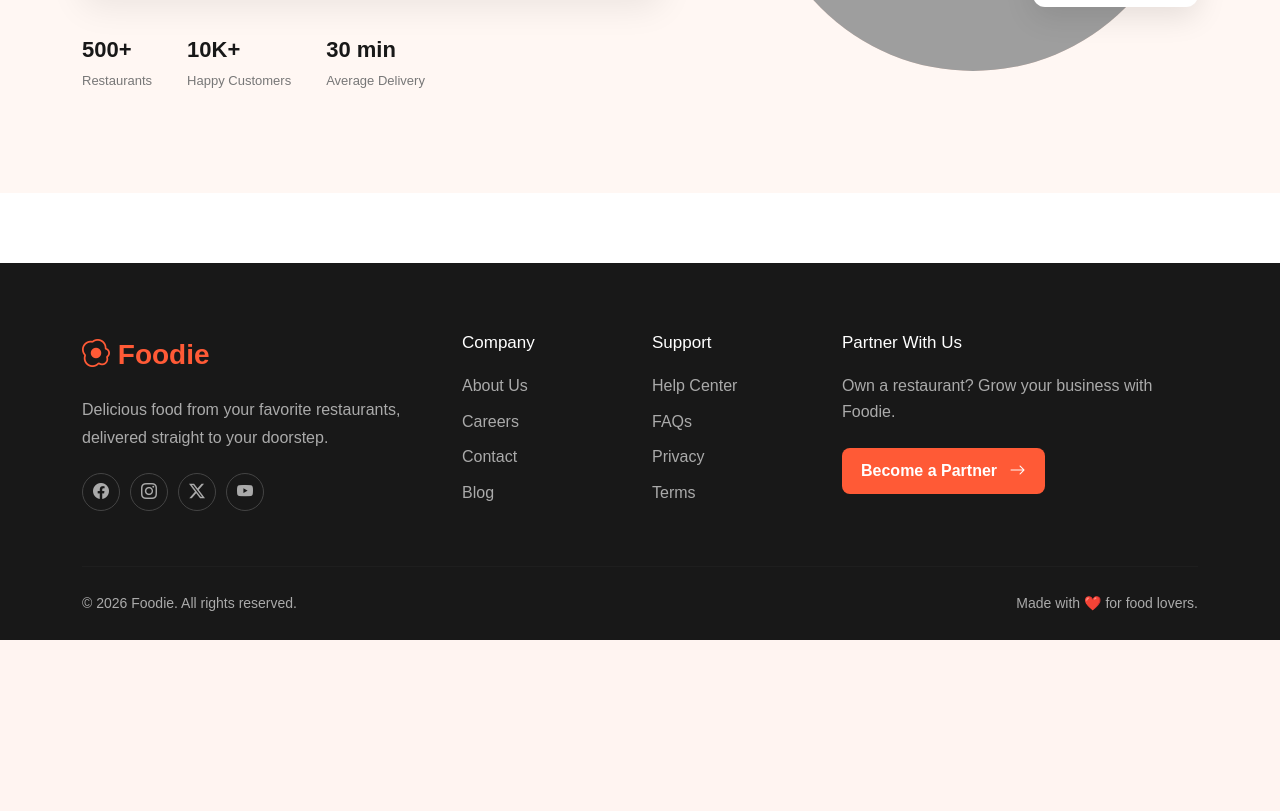
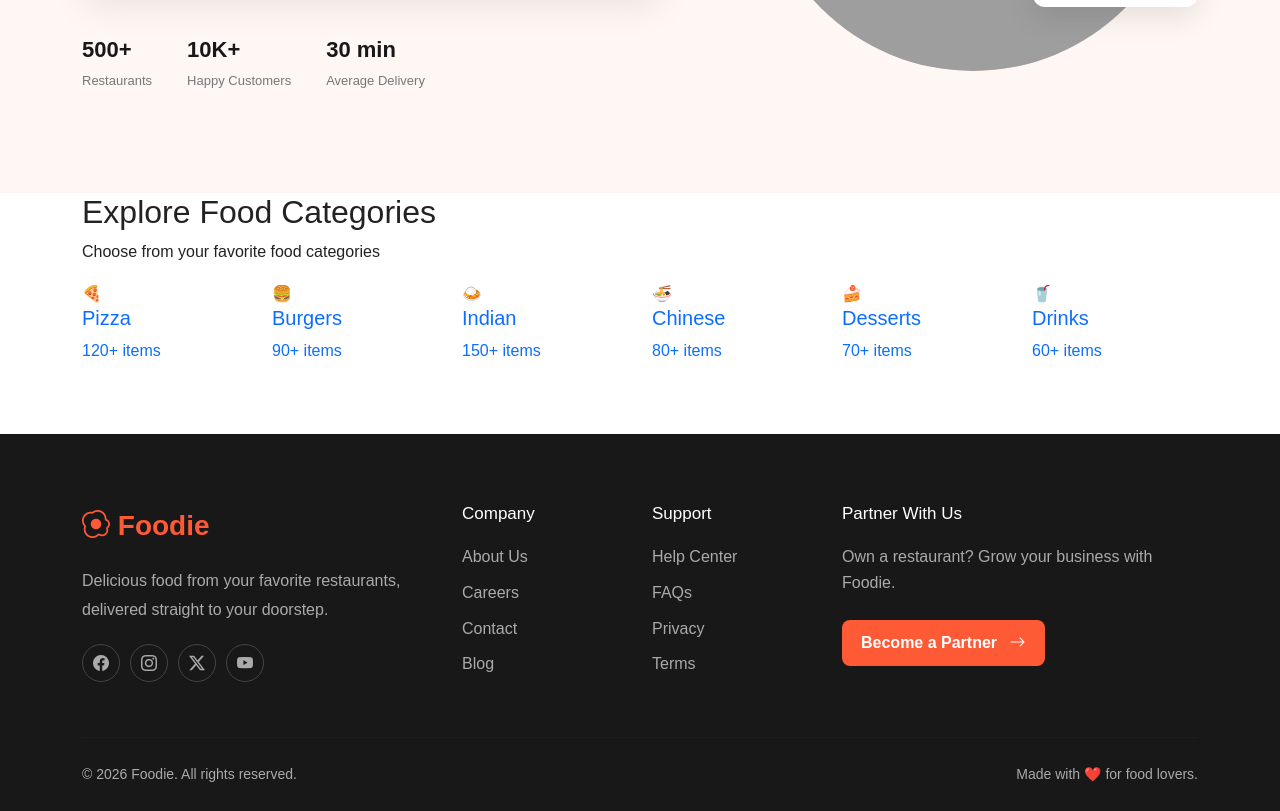
Before and after one commit to HarshitaSoni1116/food_ordering_system, a Django app: page / in a window 1280 px wide. Shown: the part 552-1363 px from the top of the page. Before the commit the page ends 1192 px from the top, so only its background shows below. Run offline with Django 5.2, Linux system fonts and the light colour scheme; grey boxes are pictures that could not be loaded.

Commit message:
Add food categories section

```diff
--- a/templates/home.html
+++ b/templates/home.html
@@ -174,4 +174,164 @@ Foodie | Delicious Food Delivered
 
 </section>
 
+<!-- =====================================
+     FOOD CATEGORIES
+===================================== -->
+
+<section class="categories-section">
+
+    <div class="container">
+
+
+        <!-- Heading -->
+
+        <div class="section-heading">
+
+            <h2>
+                Explore Food Categories
+            </h2>
+
+            <p>
+                Choose from your favorite food categories
+            </p>
+
+        </div>
+
+
+        <!-- Categories -->
+
+        <div class="row g-4">
+
+
+            <!-- Pizza -->
+
+            <div class="col-6 col-md-4 col-lg-2">
+
+                <a href="#" class="category-card">
+
+                    <div class="category-icon">
+                        🍕
+                    </div>
+
+                    <h5>Pizza</h5>
+
+                    <span>
+                        120+ items
+                    </span>
+
+                </a>
+
+            </div>
+
+
+            <!-- Burger -->
+
+            <div class="col-6 col-md-4 col-lg-2">
+
+                <a href="#" class="category-card">
+
+                    <div class="category-icon">
+                        🍔
+                    </div>
+
+                    <h5>Burgers</h5>
+
+                    <span>
+                        90+ items
+                    </span>
+
+                </a>
+
+            </div>
+
+
+            <!-- Indian -->
+
+            <div class="col-6 col-md-4 col-lg-2">
+
+                <a href="#" class="category-card">
+
+                    <div class="category-icon">
+                        🍛
+                    </div>
+
+                    <h5>Indian</h5>
+
+                    <span>
+                        150+ items
+                    </span>
+
+                </a>
+
+            </div>
+
+
+            <!-- Chinese -->
+
+            <div class="col-6 col-md-4 col-lg-2">
+
+                <a href="#" class="category-card">
+
+                    <div class="category-icon">
+                        🍜
+                    </div>
+
+                    <h5>Chinese</h5>
+
+                    <span>
+                        80+ items
+                    </span>
+
+                </a>
+
+            </div>
+
+
+            <!-- Desserts -->
+
+            <div class="col-6 col-md-4 col-lg-2">
+
+                <a href="#" class="category-card">
+
+                    <div class="category-icon">
+                        🍰
+                    </div>
+
+                    <h5>Desserts</h5>
+
+                    <span>
+                        70+ items
+                    </span>
+
+                </a>
+
+            </div>
+
+
+            <!-- Drinks -->
+
+            <div class="col-6 col-md-4 col-lg-2">
+
+                <a href="#" class="category-card">
+
+                    <div class="category-icon">
+                        🥤
+                    </div>
+
+                    <h5>Drinks</h5>
+
+                    <span>
+                        60+ items
+                    </span>
+
+                </a>
+
+            </div>
+
+        </div>
+
+    </div>
+
+</section>
+
 {% endblock %}
```
Also changed, not shown: static/css/categories.css (added, +96 -0 lines).
